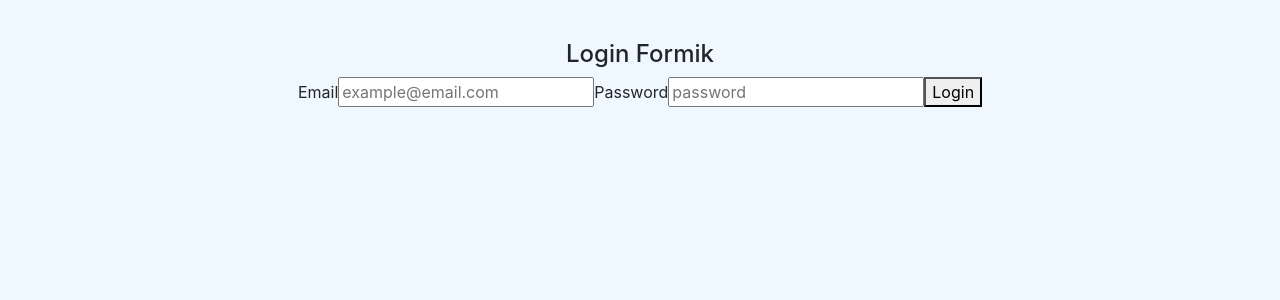
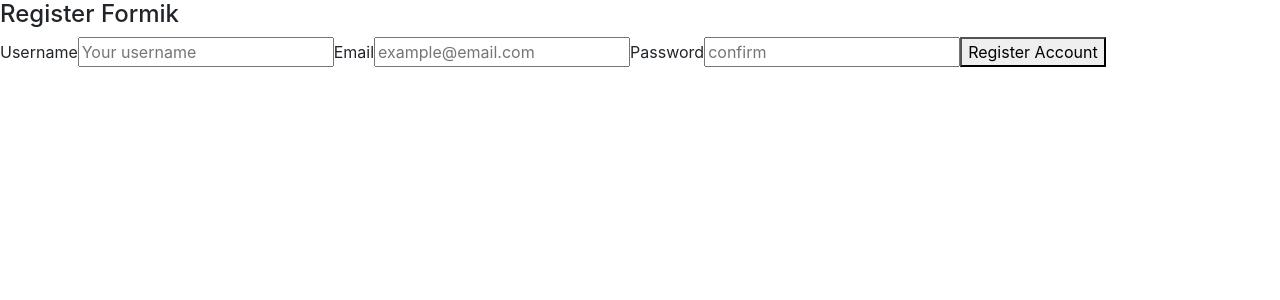
Before and after one commit to stvnmc/React-JS, a React (Create React App) app in the folder hola-mundo/: page / in a window 1280 px wide. Shown: the top 300 px of the page. Built offline with nearby package versions, Linux system fonts and the light colour scheme.

Commit message:
formularios con validaciones

```diff
--- a/hola-mundo/src/App.js
+++ b/hola-mundo/src/App.js
@@ -1,10 +1,11 @@
-import './App.css';
+// import './App.css';
 // import { Practica10 } from './components/pure/practica1';
+import Registerformik from './components/pure/forms/registerFormik'
 // import Optionalrender from './components/pure/optionalRender';
 // import Greeting from './components/pure/greeting';
 // import Greetingf from './components/pure/greetingF';
-import TaskListComponent from './components/container/task_list';
-import { LoginFormik } from './components/pure/forms/loginFormik';
+// import TaskListComponent from './components/container/task_list';
+// import { LoginFormik } from './components/pure/forms/loginFormik';
 // import Ejemplo1 from './hooks/Ejemplo1';
 // import Ejemplo2 from './hooks/Ejemplo2';
 // import MiComponenteConContexto from './hooks/Ejemplo3'
@@ -41,13 +42,17 @@
       {/* <Optionalrender></Optionalrender> */}
 
       {/* Ejemplos de uso de Formik y Yup */}
-      <LoginFormik></LoginFormik>
+      {/* <LoginFormik></LoginFormik> */}
 
       {/* PROYECTO FINAL */}
-      {/* <TaskListComponent></TaskListComponent> */}
+      {/* <TaskListComponent></TaskListComponent>
 
 
-      {/* <Practica10></Practica10> */}
+      <Practica10></Practica10> */}
+
+
+
+      <Registerformik></Registerformik>
     </div>
   );
 }
--- /dev/null
+++ b/hola-mundo/src/components/pure/forms/registerFormik.jsx
@@ -0,0 +1,117 @@
+import React from "react";
+// Models
+import { User } from "../../../models/user.class";
+import { Formik, Form, Field, ErrorMessage } from 'formik';
+import * as Yup from 'yup';
+import { ROLES } from "../../../models/roles.enum";
+
+
+
+const Registerformik = () => {
+
+    let user = new User();
+
+    const initialValues = {
+        username: '',
+        email: '',
+        password: '',
+        confirm: '', //To confirm password
+        role: ROLES.USER
+    }
+
+    const registerSchema = Yup.object().shape(
+        {
+            username: Yup.string()
+                .min(6, 'Username too short')
+                .max(12, 'Username too long')
+                .required('Username is required'),
+            email: Yup.string()
+                .email('Invalid email format')
+                .required('Email is required'),
+            role: Yup.string()
+                .oneOf([ROLES.USER, ROLES.ADMIN], 'You must select a Role: User / Admin')
+                .required('Role is required'),
+            password: Yup.string()
+                .min(8, 'Password too short')
+                .required('Password is required'),
+            confirm: Yup.string()
+                .when('password', {
+                    is: value => (value && value.length > 0 ? true : false),
+                    then: Yup.string().oneOf(
+                        [Yup.ref('password')],
+                        'Passwords must match!'
+                    )
+                })
+                .required('You must confirm the password')
+        }
+    )
+
+    const submit = (values) => {
+        console.log('register user')
+    }
+
+    return (
+        <div>
+            <h4>Register Formik</h4>
+            <Formik
+                initialValues={initialValues}
+                // Yup Validation Schema
+                validationSchema={registerSchema}
+                // onSubmit Event
+                onSubmit={async (values) => {
+                    await new Promise((r) => setTimeout(r, 1000))
+                    alert(JSON.stringify(values, null, 2))
+                }}
+            >
+                {({ values,
+                    touched,
+                    errors,
+                    isSubmitting,
+                    handleChange,
+                    handleBlur }) => (
+                    <Form>
+                        <label htmlFor='username'>Username</label>
+                        <Field id='username' type='text' name='username' placeholder='Your username' />
+                        {/* Username Erros */}
+                        {
+                            errors.username && touched.username &&
+                            (
+                                <ErrorMessage name="email" component='div'></ErrorMessage>
+                            )
+                        }
+                        <label htmlFor='email'>Email</label>
+                        <Field id='email' type='email' name='email' placeholder='example@email.com' />
+                        {/* Email Erros */}
+                        {
+                            errors.email && touched.email &&
+                            (
+                                <ErrorMessage name="email" component='div'></ErrorMessage>
+                            )
+                        }
+                        <label htmlFor='confirm'>Password</label>
+                        <Field
+                            id='confirm'
+                            name='confirm'
+                            placeholder='confirm'
+                            type='confirm'
+                        />
+                        {/* Confirm Errors  */}
+                        {
+                            errors.confirm && touched.confirm &&
+                            (
+                                <ErrorMessage name='confirm' component='div'></ErrorMessage>
+                            )
+                        }
+                        <button type='submit'>Register Account</button>
+                        {isSubmitting ? (<p>Login you credentials...</p>) : null}
+
+
+
+                    </Form>
+                )
+                }
+            </Formik>
+        </div>
+    )
+}
+export default Registerformik
--- /dev/null
+++ b/hola-mundo/src/models/roles.enum.js
@@ -0,0 +1,4 @@
+export const ROLES = {
+    USER: 'user',
+    ADMIN: 'admin',
+}
--- /dev/null
+++ b/hola-mundo/src/models/user.class.js
@@ -0,0 +1,15 @@
+import { ROLES } from './roles.enum'
+
+export class User {
+    username = '';
+    email = '';
+    password = '';
+    role = ROLES.USER
+
+    constructor(username, email, password, role) {
+        this.username = username;
+        this.email = email;
+        this.password = password;
+        this.role = role;
+    }
+}
```
